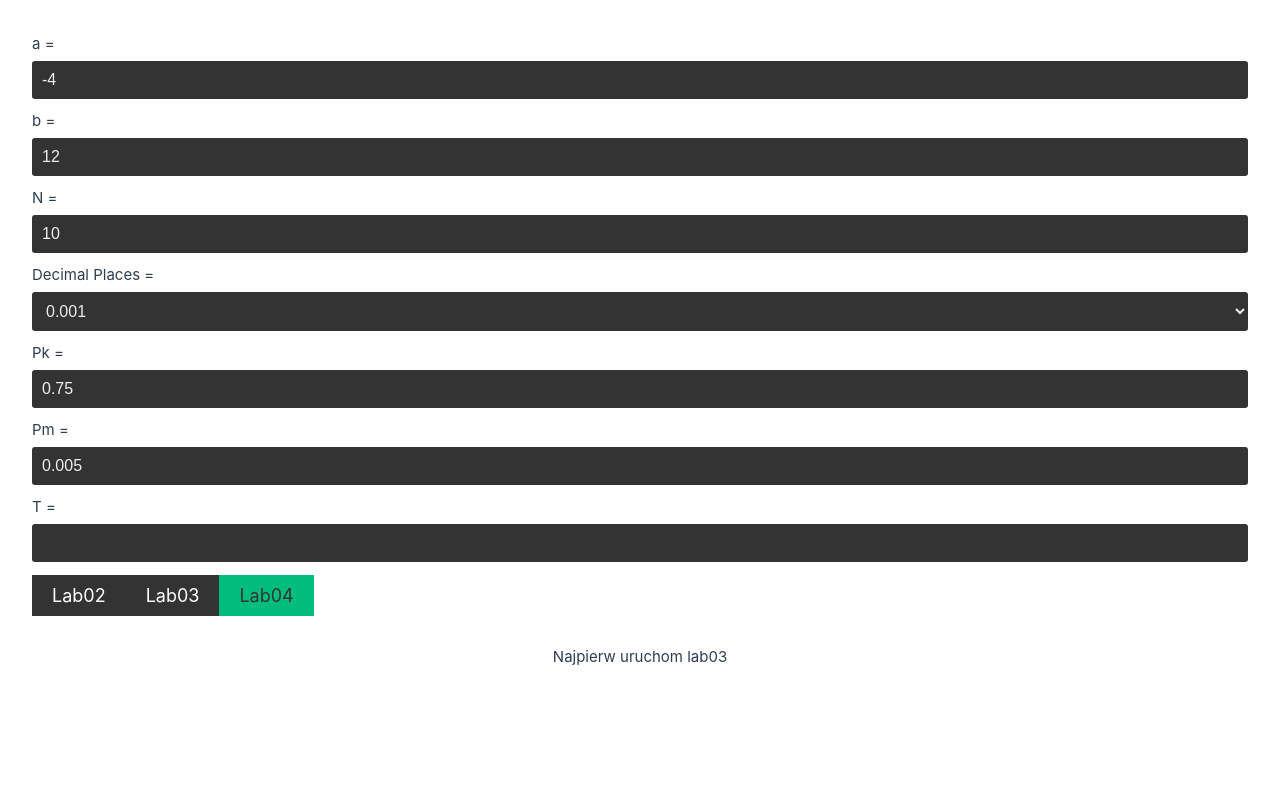
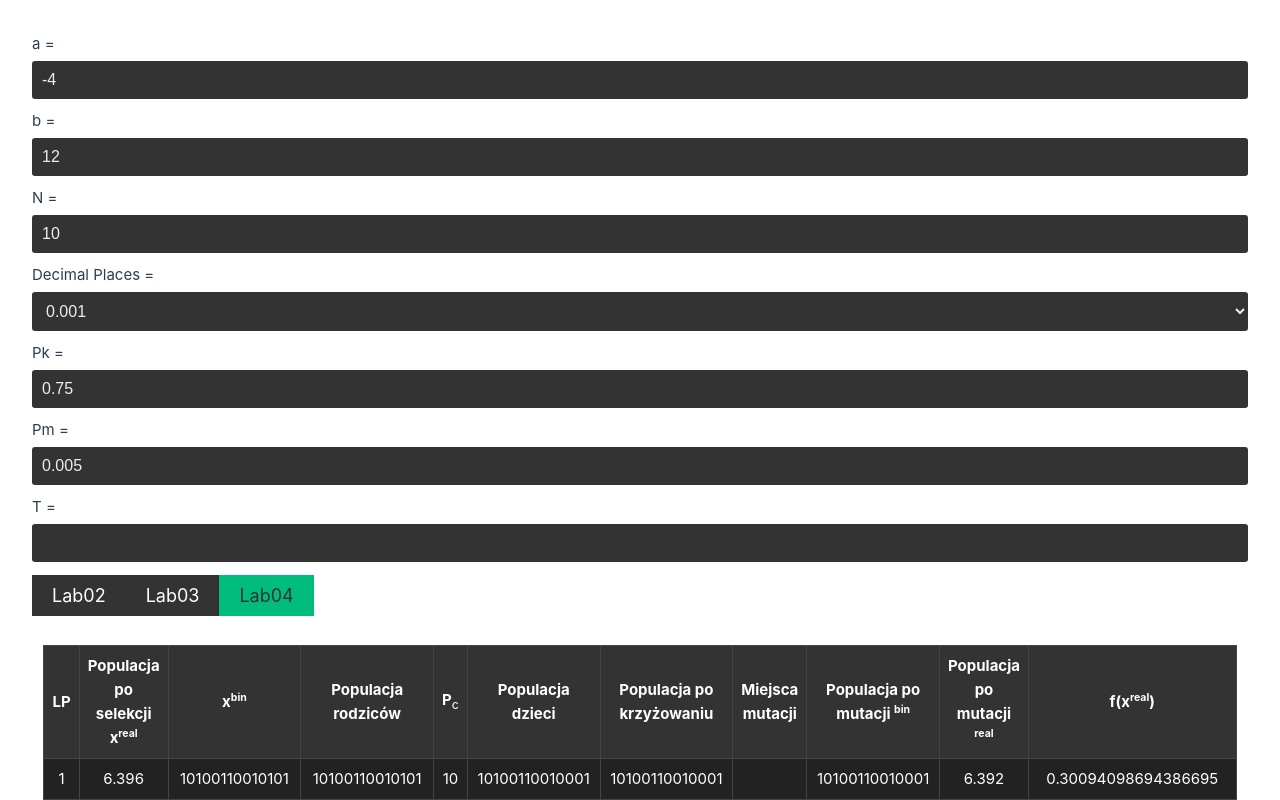
Before and after one commit to Royek98/miolab02, a Vue app: page /Lab04 in a window 1280 px wide. Shown: the top 800 px of the page. Built offline with nearby package versions, Linux system fonts and the light colour scheme.

Commit message:
lab04 fixes: no need to open lab03 onload, pk and pm range changed

```diff
--- a/src/components/DataForm.vue
+++ b/src/components/DataForm.vue
@@ -80,11 +80,11 @@ const isValidN = computed(() => {
 });
 
 const isValidPk = computed(() => {
-  return pk.value !== "" && pk.value >= 0.5 && pk.value <= 1;
+  return pk.value !== "" && pk.value >= 0 && pk.value <= 1;
 });
 
 const isValidPm = computed(() => {
-  return pm.value !== "" && pm.value > 0 && pm.value <= 0.01; // 0.01
+  return pm.value !== "" && pm.value >= 0 && pm.value <= 1; // 0.01
 });
 
 watch(
--- a/src/stores/dataStore.js
+++ b/src/stores/dataStore.js
@@ -13,7 +13,6 @@ export const useDataStore = defineStore("DataStore", () => {
     pm = ref(0.005);
 
   const getPs = ref([]); // populacja po selekcji
-  const canShowLab04Table = ref(false);
 
-  return { getGeneratedValues, a, b, selected, decimalPlaces, N, getPs, pk, pm, canShowLab04Table };
+  return { getGeneratedValues, a, b, selected, decimalPlaces, N, getPs, pk, pm };
 });
--- /dev/null
+++ b/src/stores/dataStoreLab03.js
@@ -0,0 +1,104 @@
+import { defineStore } from "pinia";
+import { ref, computed } from "vue";
+import { useDataStore } from "@/stores/dataStore";
+
+export const useDataStoreLab03 = defineStore("DataStoreLab03", () => {
+  const dataStore = useDataStore();
+  const L = computed(() =>
+    Math.ceil(
+      Math.log2(
+        (1 / dataStore.decimalPlaces[dataStore.selected - 2]) *
+          (dataStore.b - dataStore.a) +
+          1
+      )
+    )
+  );
+
+  const generatedValues = computed(() => {
+    const data = [],
+      fxs = [],
+      gxs = [],
+      pxs = [],
+      qxs = [];
+    const real = dataStore.getGeneratedValues;
+    const decimalPlaces = dataStore.selected;
+
+    var qx = 0.0;
+    var min = 10000;
+    var gxSum = 0;
+    for (let i = 0; i < dataStore.N; i++) {
+      const fx = calculatefx(real[i], decimalPlaces);
+
+      if (fx < min) {
+        min = fx;
+      }
+
+      fxs.push(fx);
+    }
+
+    for (let i = 0; i < dataStore.N; i++) {
+      const gx = calculategx(fxs[i], min, decimalPlaces);
+      gxSum += gx;
+      gxs.push(gx);
+    }
+
+    for (let i = 0; i < dataStore.N; i++) {
+      const px = calculatepx(gxs[i], gxSum);
+      qx += px;
+      pxs.push(px);
+      qxs.push(qx);
+    }
+
+    dataStore.getPs.length = 0; // clears array
+    for (let i = 0; i < dataStore.N; i++) {
+      const r = randomNumberInRange2(0, 1);
+      const ps = getRealFromRange(real, qxs, r);
+
+      data.push({
+        id: i + 1,
+        real: real[i],
+        fx: fxs[i],
+        gx: gxs[i],
+        px: pxs[i],
+        qx: qxs[i],
+        r: r,
+        ps: ps,
+      });
+
+      dataStore.getPs.push(ps);
+    }
+
+    return data;
+  });
+
+  const calculatefx = (real, decimalPlaces) => {
+    const m = mantissa(real).toFixed(decimalPlaces);
+    return m * (Math.cos(20 * Math.PI * real) - Math.sin(real));
+  };
+
+  const calculategx = (fx, fmin, decimalPlaces) => {
+    return fx - fmin + Math.pow(10, -decimalPlaces);
+  };
+
+  const calculatepx = (gx, gxSum) => {
+    return gx / gxSum;
+  };
+
+  const randomNumberInRange2 = (min, max) => {
+    return Math.random() * (max - min) + min;
+  };
+
+  const getRealFromRange = (real, qxs, r) => {
+    for (let i = 0; i < qxs.length; i++) {
+      if (i == 0) {
+        if (r >= 0 && r < qxs[i]) return real[i];
+      } else {
+        if (r >= qxs[i - 1] && r < qxs[i]) return real[i];
+      }
+    }
+  };
+
+  const mantissa = (real) => Math.abs(real) % 1;
+
+  return { generatedValues };
+});
--- a/src/views/Lab03View.vue
+++ b/src/views/Lab03View.vue
@@ -12,7 +12,7 @@
     </template>
     <template #tableBody>
       <tr
-        v-for="(item, index) in generatedValues"
+        v-for="(item, index) in dataStoreLab03.generatedValues"
         :key="item"
         @mouseenter="(event) => event.originalTarget.classList.add('green')"
         @mouseleave="(event) => event.originalTarget.classList.remove('green')"
@@ -33,104 +33,116 @@
 <script setup>
 import TableGenerator from "@/components/TableGenerator.vue";
 import { useDataStore } from "@/stores/dataStore";
-import { computed } from "vue";
+import { useDataStoreLab03 } from "@/stores/dataStoreLab03";
+import { computed, onBeforeMount } from "vue";
+// import  router  from "../router/index"
+// import { useRouter } from 'vue-router';
 
 const dataStore = useDataStore();
+const dataStoreLab03 = useDataStoreLab03();
+// const router = useRouter();
 
-const L = computed(() =>
-  Math.ceil(
-    Math.log2(
-      (1 / dataStore.decimalPlaces[dataStore.selected - 2]) *
-        (dataStore.b - dataStore.a) +
-        1
-    )
-  )
-);
+// onBeforeMount(() => {
+//   console.log(router.options.history.state.back);
+//   if (router.options.history.state.back == "/Lab04") {
+//     router.push("/Lab04");
+//   }
+// });
 
-const generatedValues = computed(() => {
-  dataStore.canShowLab04Table = true;
-  const data = [],
-    fxs = [],
-    gxs = [],
-    pxs = [],
-    qxs = [];
-  const real = dataStore.getGeneratedValues;
-  const decimalPlaces = dataStore.selected;
+// const L = computed(() =>
+//   Math.ceil(
+//     Math.log2(
+//       (1 / dataStore.decimalPlaces[dataStore.selected - 2]) *
+//         (dataStore.b - dataStore.a) +
+//         1
+//     )
+//   )
+// );
 
-  var qx = 0.0;
-  var min = 10000;
-  var gxSum = 0;
-  for (let i = 0; i < dataStore.N; i++) {
-    const fx = calculatefx(real[i], decimalPlaces);
+// const generatedValues = computed(() => {
+//   dataStore.canShowLab04Table = true;
+//   const data = [],
+//     fxs = [],
+//     gxs = [],
+//     pxs = [],
+//     qxs = [];
+//   const real = dataStore.getGeneratedValues;
+//   const decimalPlaces = dataStore.selected;
 
-    if (fx < min) {
-      min = fx;
-    }
+//   var qx = 0.0;
+//   var min = 10000;
+//   var gxSum = 0;
+//   for (let i = 0; i < dataStore.N; i++) {
+//     const fx = calculatefx(real[i], decimalPlaces);
 
-    fxs.push(fx);
-  }
+//     if (fx < min) {
+//       min = fx;
+//     }
 
-  for (let i = 0; i < dataStore.N; i++) {
-    const gx = calculategx(fxs[i], min, decimalPlaces);
-    gxSum += gx;
-    gxs.push(gx);
-  }
+//     fxs.push(fx);
+//   }
 
-  for (let i = 0; i < dataStore.N; i++) {
-    const px = calculatepx(gxs[i], gxSum);
-    qx += px;
-    pxs.push(px);
-    qxs.push(qx);
-  }
+//   for (let i = 0; i < dataStore.N; i++) {
+//     const gx = calculategx(fxs[i], min, decimalPlaces);
+//     gxSum += gx;
+//     gxs.push(gx);
+//   }
 
-  dataStore.getPs.length = 0; // clears array
-  for (let i = 0; i < dataStore.N; i++) {
-    const r = randomNumberInRange2(0, 1);
-    const ps = getRealFromRange(real, qxs, r);
+//   for (let i = 0; i < dataStore.N; i++) {
+//     const px = calculatepx(gxs[i], gxSum);
+//     qx += px;
+//     pxs.push(px);
+//     qxs.push(qx);
+//   }
 
-    data.push({
-      id: i + 1,
-      real: real[i],
-      fx: fxs[i],
-      gx: gxs[i],
-      px: pxs[i],
-      qx: qxs[i],
-      r: r,
-      ps: ps,
-    });
+//   dataStore.getPs.length = 0; // clears array
+//   for (let i = 0; i < dataStore.N; i++) {
+//     const r = randomNumberInRange2(0, 1);
+//     const ps = getRealFromRange(real, qxs, r);
 
-    dataStore.getPs.push(ps);
-  }
+//     data.push({
+//       id: i + 1,
+//       real: real[i],
+//       fx: fxs[i],
+//       gx: gxs[i],
+//       px: pxs[i],
+//       qx: qxs[i],
+//       r: r,
+//       ps: ps,
+//     });
 
-  return data;
-});
+//     dataStore.getPs.push(ps);
+//   }
 
-const calculatefx = (real, decimalPlaces) => {
-  const m = mantissa(real).toFixed(decimalPlaces);
-  return m * (Math.cos(20 * Math.PI * real) - Math.sin(real));
-};
+//   return data;
+// });
 
-const calculategx = (fx, fmin, decimalPlaces) => {
-  return fx - fmin + Math.pow(10, -decimalPlaces);
-};
+// const calculatefx = (real, decimalPlaces) => {
+//   const m = mantissa(real).toFixed(decimalPlaces);
+//   return m * (Math.cos(20 * Math.PI * real) - Math.sin(real));
+// };
 
-const calculatepx = (gx, gxSum) => {
-  return gx / gxSum;
-};
+// const calculategx = (fx, fmin, decimalPlaces) => {
+//   return fx - fmin + Math.pow(10, -decimalPlaces);
+// };
 
-const randomNumberInRange2 = (min, max) => {
-  return Math.random() * (max - min) + min;
-};
+// const calculatepx = (gx, gxSum) => {
+//   return gx / gxSum;
+// };
 
-const getRealFromRange = (real, qxs, r) => {
-  for (let i = 0; i < qxs.length; i++) {
-    if (i == 0) {
-      if (r >= 0 && r < qxs[i]) return real[i];
-    } else {
-      if (r >= qxs[i - 1] && r < qxs[i]) return real[i];
-    }
-  }
-}
+// const randomNumberInRange2 = (min, max) => {
+//   return Math.random() * (max - min) + min;
+// };
 
-const mantissa = (real) => Math.abs(real) % 1;
+// const getRealFromRange = (real, qxs, r) => {
+//   for (let i = 0; i < qxs.length; i++) {
+//     if (i == 0) {
+//       if (r >= 0 && r < qxs[i]) return real[i];
+//     } else {
+//       if (r >= qxs[i - 1] && r < qxs[i]) return real[i];
+//     }
+//   }
+// }
+
+// const mantissa = (real) => Math.abs(real) % 1;
 </script>
--- a/src/views/Lab04View.vue
+++ b/src/views/Lab04View.vue
@@ -1,5 +1,5 @@
 <template>
-  <table-generator v-if="dataStore.canShowLab04Table">
+  <table-generator>
     <template #tableHeader>
       <th>LP</th>
       <th>Populacja po selekcji x<sup>real</sup></th>
@@ -34,15 +34,22 @@
       </tr>
     </template>
   </table-generator>
-  <p v-else>Najpierw uruchom lab03</p>
+  <!-- <p v-else>Nie udało się wygenerować populacji po selekcji</p> -->
 </template>
 
 <script setup>
 import TableGenerator from "@/components/TableGenerator.vue";
 import { useDataStore } from "@/stores/dataStore";
-import { computed } from "vue";
+import { useDataStoreLab03 } from "@/stores/dataStoreLab03";
+import { computed, onBeforeMount } from "vue";
 
 const dataStore = useDataStore();
+const dataStoreLab03 = useDataStoreLab03();
+
+onBeforeMount(() =>{
+  dataStoreLab03.generatedValues;
+});
+
 
 const L = computed(() =>
   Math.ceil(
@@ -54,9 +61,6 @@ const L = computed(() =>
   )
 );
 
-// const canShowLab04Table = computed(() => {
-//   return dataStore.getPs.length != 0;
-// });
 
 const generatedValues = computed(() => {
   const data = [];
```
